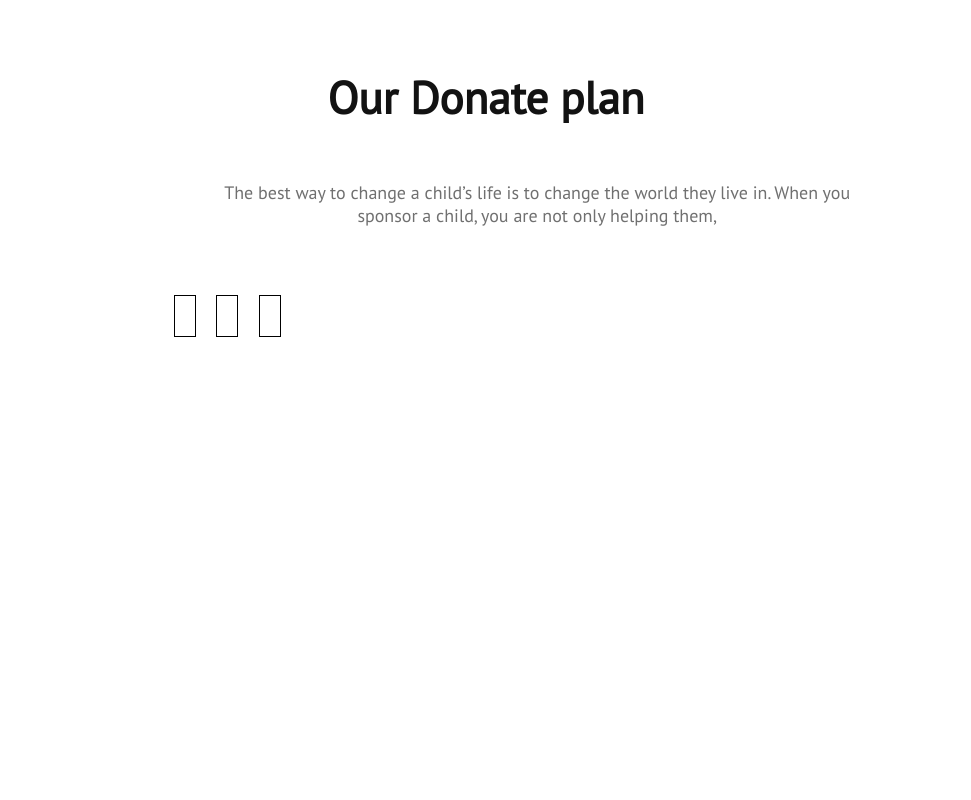
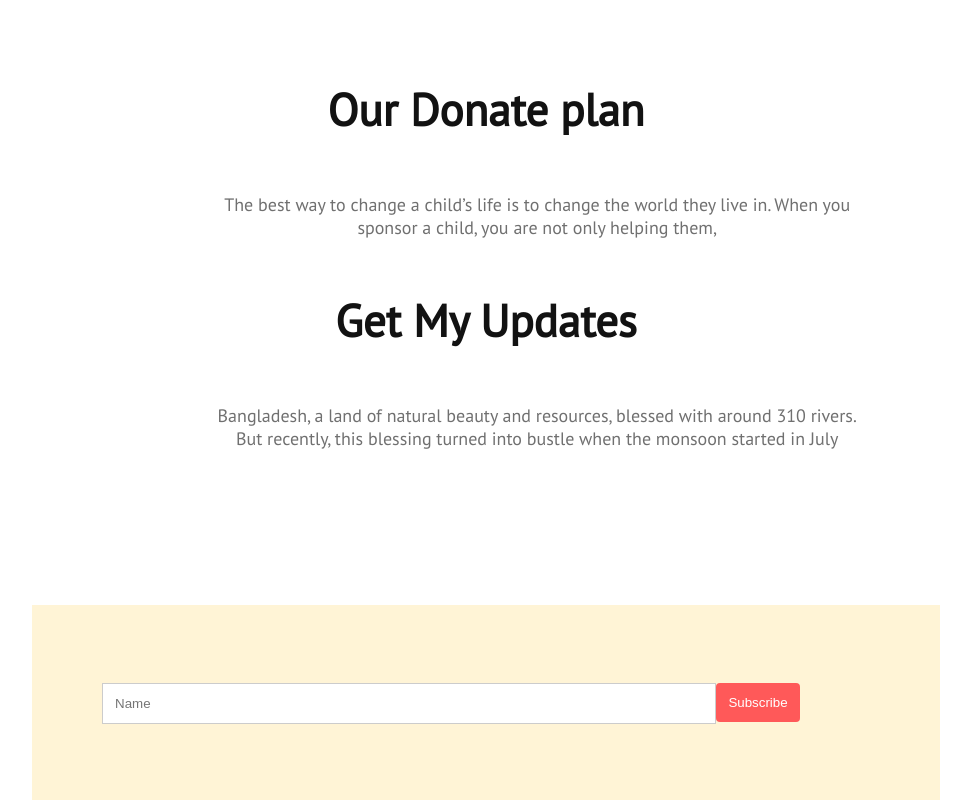
Before and after one commit to maahidhasan/first-assignment, a plain HTML site: page index.html in a window 1280 px wide. Shown: the part 1365-2165 px from the top of the page, without its empty margins (154-1125 px from the left). Before the commit the page ends 1702 px from the top, so only its background shows below. Drawn offline with Linux system fonts and the light colour scheme.

Commit message:
mid part struggles

```diff
--- a/index.html
+++ b/index.html
@@ -56,16 +56,67 @@
             <p>The best way to change a child’s life is to change the world they live in. When you sponsor a child, you
                 are not only helping them,</p>
         </div>
+
+        <!-- 3boxes -->
+        <!--
         <div class="container">
-            <div class="mid">
-                <div class="row-3"></div>
-                <div class="row-3"></div>
-                <div class="row-3"></div>
+            <div class="mid-left">
+                <div class="center-left">
+                    <h1>Food for family</h1>
+                    <p>Bangladesh, a land of natural beauty and resources, blessed with around 310 rivers</p>
+                </div>
+                <div class="center-left">
+                    <h1>Food for family</h1>
+                    <p>Bangladesh, a land of natural beauty and resources, blessed with around 310 rivers</p>
+                </div>
+                <div class="center-left">
+                    <h1>Food for family</h1>
+                    <p>Bangladesh, a land of natural beauty and resources, blessed with around 310 rivers</p>
+                </div>
+
+
             </div>
+        </div> -->
+
+        <!-- 3boxes -->
+
+        <div class="full">
+
         </div>
+
+
+
+
+    </section>
+    <section class="new"></section>
+    <section class="get-my-update margin">
+        <div class="title">
+            <h1>Get My Updates</h1>
+            <p>Bangladesh, a land of natural beauty and resources, blessed with around 310 rivers. But recently, this
+                blessing turned into bustle when the monsoon started in July</p>
+        </div>
+
     </section>
 
+    <div class="center">
+        <form>
 
+
+            <div>
+                <input type="text" placeholder="Name" name="email" required><input type="submit" value="Subscribe">
+
+            </div>
+
+            <div class="container">
+
+            </div>
+        </form>
+    </div>
+
+
+
+
+    <footer></footer>
 
 
 
--- a/style.css
+++ b/style.css
@@ -127,11 +127,14 @@ a.box-btn {
     display: inline;
     color: #707070;
     font-weight: 700;
+    border-radius: 4px;
+    font-size: 25px;
 
 }
 
 a.one {
     margin-left: 3%;
+    font-size: 25px;
     left: 10%;
     background-color: #ff59593d;
     padding: 35px 40px;
@@ -139,6 +142,7 @@ a.one {
     font-weight: 700;
     color: #FF5959;
     border: 1px solid #FF5959;
+    border-radius: 4px;
 
 }
 
@@ -172,10 +176,55 @@ hr {
     margin-top: 12%;
 }
 
-.row-3 {
+/* .row-3 {
 
     margin-left: 2%;
     border: 1px solid black;
     padding: 10px;
     display: inline;
+} */
+.center {
+    margin: auto;
+    width: 60%;
+    padding: 70px;
+    margin-top: 20%;
+    background-color: #FFF4D6;
 }
+
+input[type=text] {
+    width: 80%;
+    padding: 12px;
+    margin: 8px 0;
+
+    border: 1px solid #ccc;
+    box-sizing: border-box;
+    float: left;
+}
+
+
+
+input[type=submit] {
+    background-color: #FF5959;
+    color: white;
+    border: none;
+    padding: 12px;
+    margin: 8px 0;
+    border-radius: 4px;
+}
+
+/* .center-left {
+    margin: auto;
+    width: 40%;
+    padding: 70px;
+    margin-top: 20%;
+    background-color: #FFF4D6;
+
+}
+
+.mid-left {
+    width: 30%;
+    margin-left: 8%;
+    margin-top: 160px;
+
+
+} */
```
